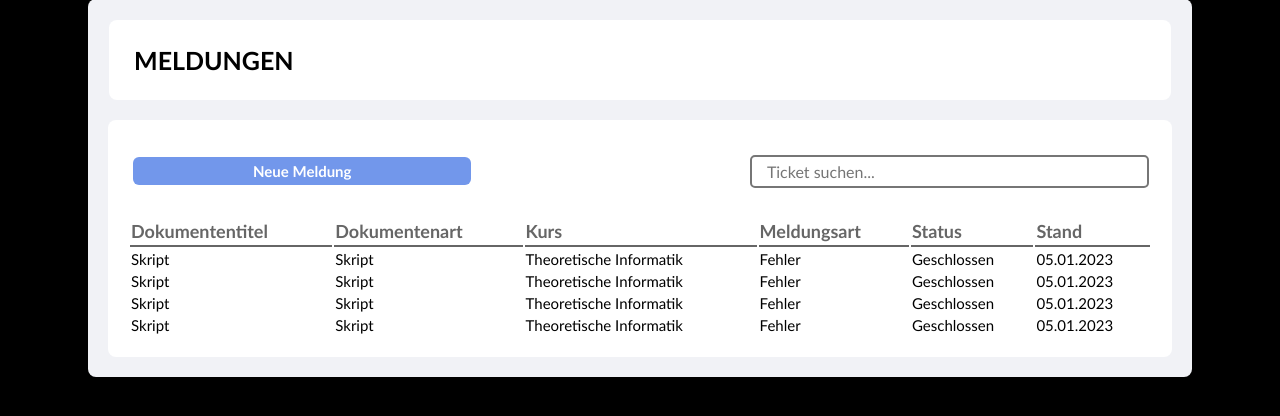
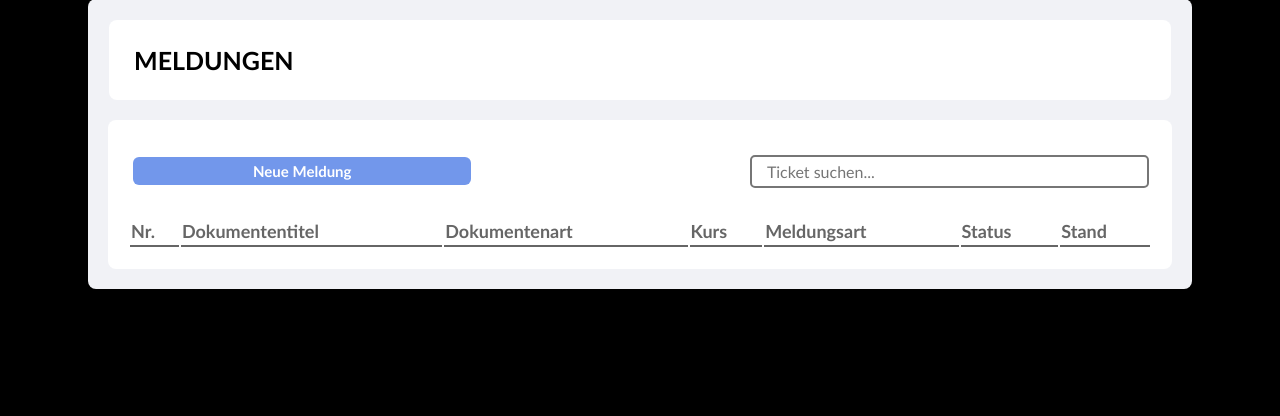
Before and after one commit to denishartl/isef01-webinterface, a Django app: template hello_azure/templates/hello_azure/main.html in a window 1280 px wide. Shown: the part 68-484 px from the top of the page. Run offline with Django 4.2, Linux system fonts and the light colour scheme; the template is opened without the code that fills it, so the values that code supplies are empty; parts of the project's set-up code (start-up, migrations or seed data) failed here and were passed over; some libraries are stand-ins or nearby versions.

Commit message:
Diverse Funktionen

```diff
--- a/hello_azure/templates/hello_azure/main.html
+++ b/hello_azure/templates/hello_azure/main.html
@@ -5,6 +5,7 @@
     <script src="https://code.jquery.com/jquery-3.6.0.min.js"></script>
     <script src="https://cdnjs.cloudflare.com/ajax/libs/jquery.tablesorter/2.31.3/js/jquery.tablesorter.min.js"></script>
     <script src="tablefilter.js"></script>
+    <script src="GetTickets.js"></script>
   </head>
 <html>
    <body>
@@ -27,9 +28,10 @@
               </tr>
             </table>
 
-            <table type="Meldungen" id="meldungenTable">
+            <table class="tablesorter" id="meldungenTable" data-tablesorter="true">
               <thead>
                   <tr>
+                      <th data-filter="text">Nr.</th>
                       <th data-filter="text">Dokumententitel</th>
                       <th data-filter="text">Dokumentenart</th>
                       <th data-filter="text">Kurs</th>
@@ -37,38 +39,14 @@
                       <th data-filter="text">Status</th>
                       <th data-filter="date">Stand</th>
                   </tr>
-              <tr>
-                <td>Skript</td>
-                <td>Skript</td>
-                <td>Theoretische Informatik</td>
-                <td>Fehler</td>
-                <td>Geschlossen</td>
-                <td>05.01.2023</td>
-              </tr>
-              <tr>
-                <td>Skript</td>
-                <td>Skript</td>
-                <td>Theoretische Informatik</td>
-                <td>Fehler</td>
-                <td>Geschlossen</td>
-                <td>05.01.2023</td>
-              </tr>
-              <tr>
-                <td>Skript</td>
-                <td>Skript</td>
-                <td>Theoretische Informatik</td>
-                <td>Fehler</td>
-                <td>Geschlossen</td>
-                <td>05.01.2023</td>
-              </tr>
-              <tr>
-                <td>Skript</td>
-                <td>Skript</td>
-                <td>Theoretische Informatik</td>
-                <td>Fehler</td>
-                <td>Geschlossen</td>
-                <td>05.01.2023</td>
-              </tr>
+              </thead>
+              <tbody id="tableBody">
+              </tbody>
+          </table>
+      </div>
+  </div>
+</main>
+
             </table>
           </div>
       </div>
--- a/hello_azure/templates/hello_azure/style.css
+++ b/hello_azure/templates/hello_azure/style.css
@@ -243,12 +281,30 @@ input[type=search-box] {
 
 /* 6. Tabellen */
 
-Table[type=Meldungen] {
+.tablesorter {
     font-family: 'Lato';
     padding-top: 15px;
     font-size: 15px;
     width: 100%;
     border: none;
+}
+
+.tablesorter thead th {
+    cursor: pointer;
+}
+
+/* Stil für sortierte Spalten */
+.tablesorter th.headerSortUp {
+    background-image: url('aufsteigender-pfeil.png');
+}
+
+.tablesorter th.headerSortDown {
+    background-image: url('absteigender-pfeil.png');
+}
+
+/* Hinzufügen von Abständen zwischen den Tabellenzeilen */
+.tablesorter tbody tr:nth-child(odd) {
+    background-color: #f2f2f2;
 }
 
 Table[type=Meldungen] tr:hover {
```
Also changed, not shown: other parts of hello_azure/templates/hello_azure/style.css (+38 -0 lines), hello_azure/templates/hello_azure/GetTickets.js (added, +91 -0 lines), hello_azure/templates/hello_azure/createticket.html (+8 -1 lines), hello_azure/templates/hello_azure/absteigender-pfeil.png (added), hello_azure/templates/hello_azure/aufsteigender-pfeil.png (added). Lines whose indentation alone changed are shown as unchanged.
